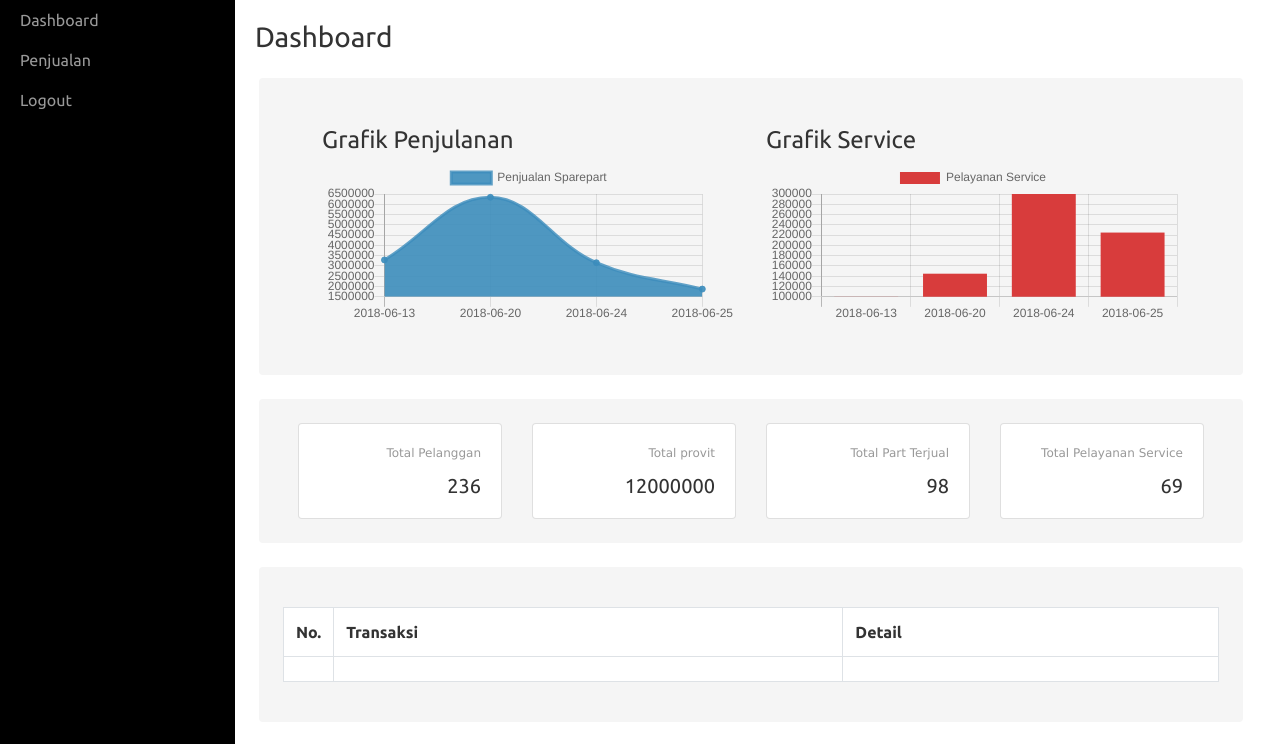
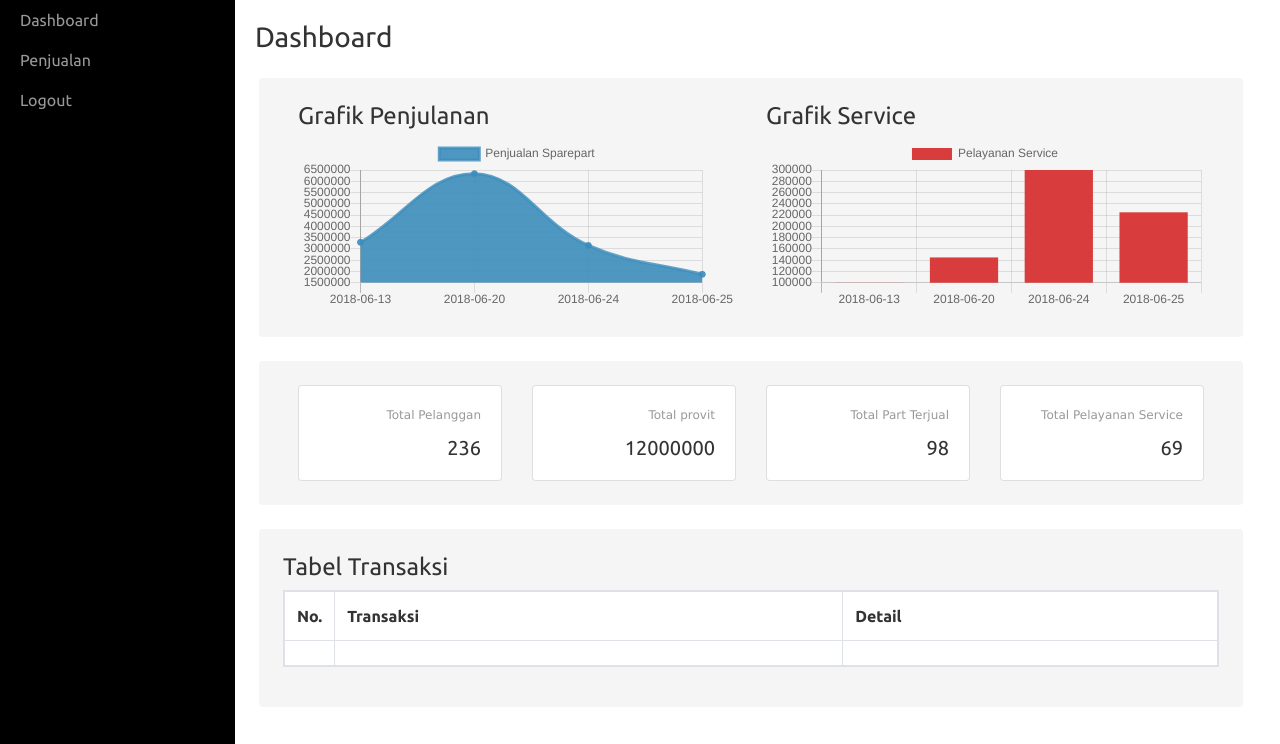
Before and after one commit to ilhaaamn/ServiceCorner, a CodeIgniter app: page /ServiceCorner/index.php/testing/dashboard in a window 1280 px wide. Shown: the part 56-800 px from the top of the page. Run offline with CodeIgniter, Linux system fonts and the light colour scheme; data comes from the database, SQL or seed files in the repository; lists and menus that the app fills with data are empty; some libraries are stand-ins or nearby versions.

Commit message:
update dashboard

```diff
--- a/application/views/Dashboard.php
+++ b/application/views/Dashboard.php
@@ -84,7 +84,7 @@
         <div class="col-xs-8">
             <div id="page-content-wrapper">
                 <h3>Dashboard</h3>
-                <div class="row container-fluid p-5 ml-1 rounded mt-4" style="background-color: whitesmoke">
+                <div class="row container-fluid p-4 ml-1 rounded mt-4" style="background-color: whitesmoke">
                     <div class="col-md-6">
                         <h4>Grafik Penjulanan</h4>
                         <canvas id="penjualan" width="1000" height="400"></canvas>
@@ -134,8 +134,8 @@
                     </div>
                 </div>
                 <div class="row container-fluid p-4 ml-1 rounded mt-4" style="background-color: whitesmoke">
-                    <table class="table  table-responsive">
-                    <table class="table table-bordered tr_input" id="item_table" style="background-color: white">
+                    <h4>Tabel Transaksi</h4>
+                    <table class="table table-responsive table-bordered tr_input" id="" style="background-color: white">
                         <tr>
                             <th style="width: 5%">No.</th>
                             <th>Transaksi</th>
```
